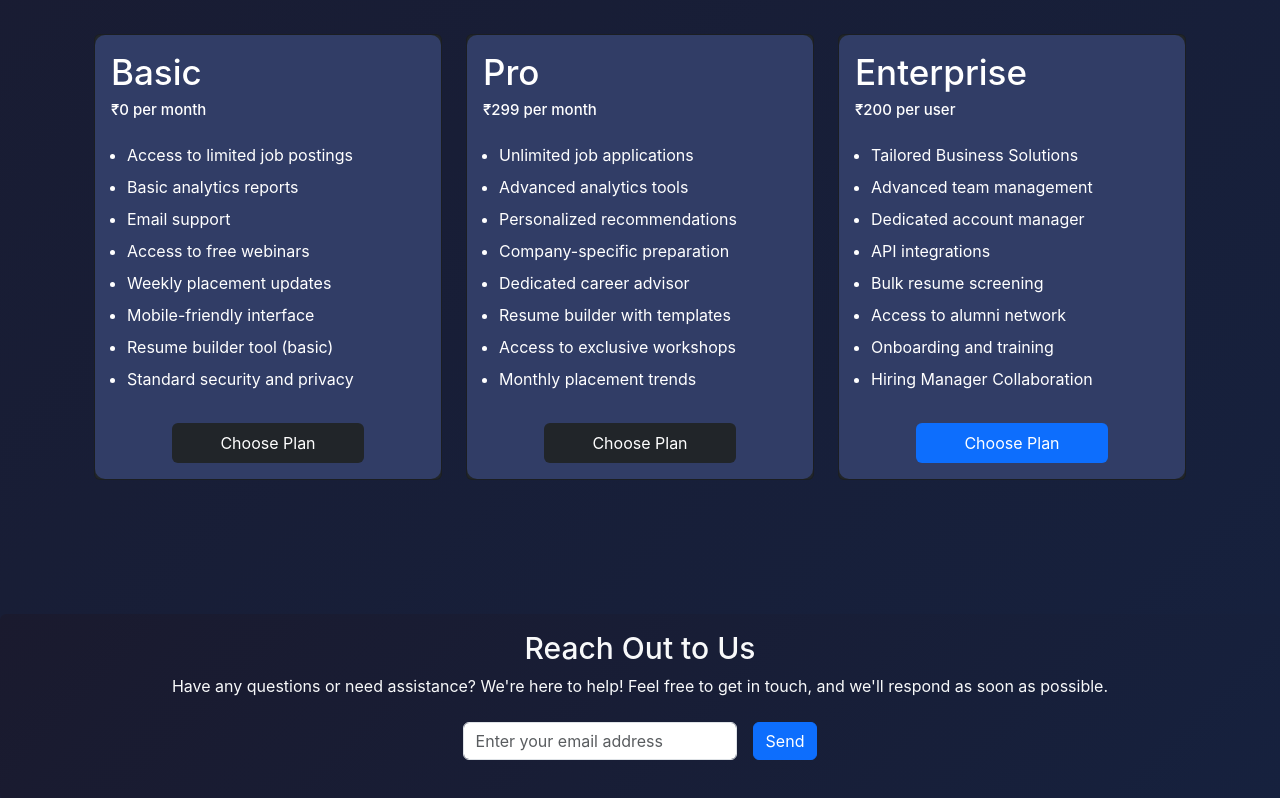
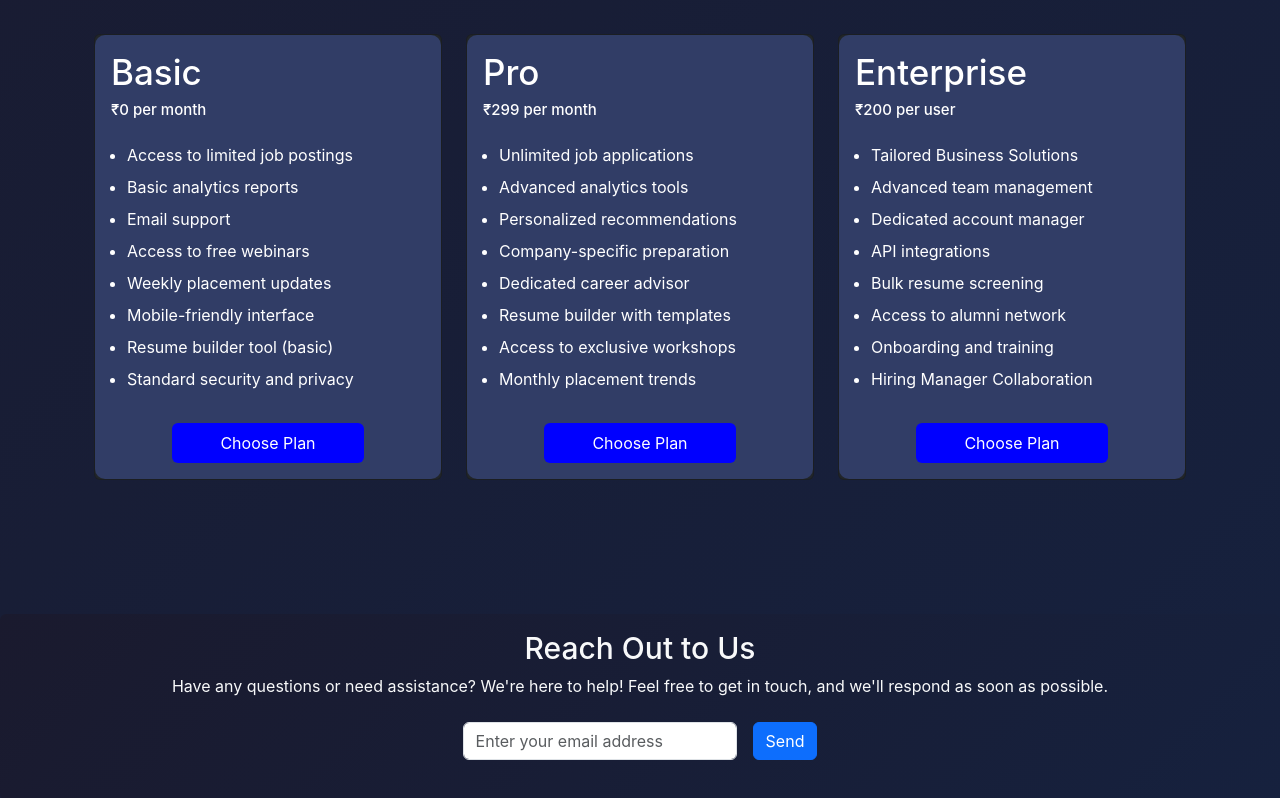
Before and after one commit to IC-XOrbit-07/PlacePoint, a React (Create React App) app: page / in a window 1280 px wide. Shown: the part 945-1743 px from the top of the page. Built offline with nearby package versions, Linux system fonts and the light colour scheme.

Commit message:
Modified choose plan styling ~all updated till here date 30-12-2024 and time morning . Over and out

```diff
--- a/src/index.css
+++ b/src/index.css
@@ -117,8 +117,8 @@ code {
   height: auto;
 }
 
-.choose_plan_button,.choose_plan_button:hover{
-  /* background-color: #171a31; */
+.choose_plan_button{
+  background-color: blue;
   color: white;
   /* font-weight: bold; */
   border: none;
```
